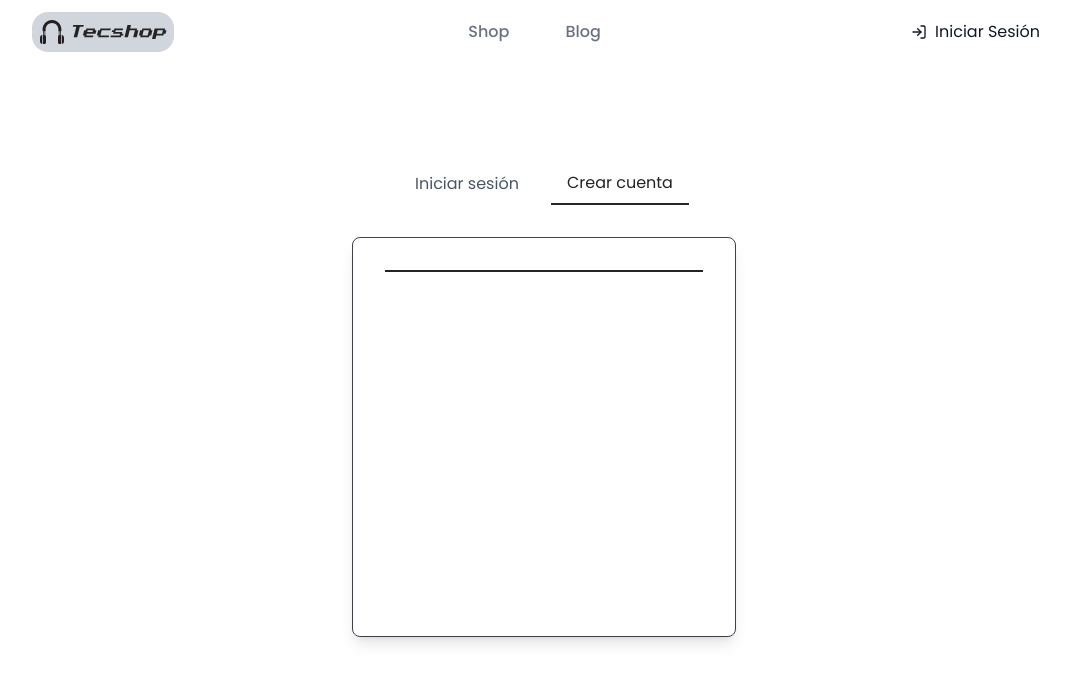
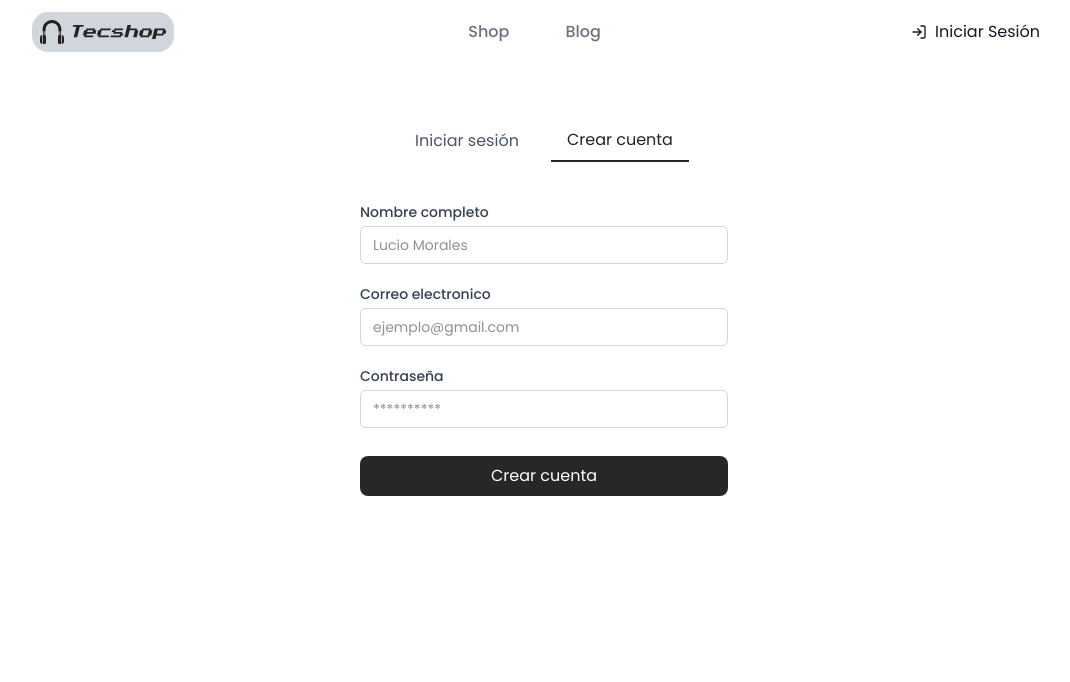
Before and after one commit to Lucio-Morales/tecshop-react, a React (Vite) app: page /auth in a window 1280 px wide. Both pictures are taken after a click on the button "Crear cuenta". Shown: the top 682 px of the page, without its empty margins (96-1166 px from the left). Built offline with nearby package versions, Linux system fonts and the light colour scheme.

Commit message:
forms done

```diff
--- a/src/features/auth/components/LoginForm.tsx
+++ b/src/features/auth/components/LoginForm.tsx
@@ -1,5 +1,15 @@
+import FormInput from './FormInput';
+
 const LoginForm = ({ onSubmit }) => {
-  return <div className="border ">login form</div>;
+  return (
+    <div className="flex flex-col gap-4">
+      <FormInput label="Correo electronico" name="email" type="text" placeholder="ejemplo@gmail.com" required />
+      <FormInput label="Contraseña" name="password" type="password" placeholder="**********" required />
+      <button className="mt-2 bg-zinc-800 text-white px-4 py-2 rounded-lg w-full hover:bg-zinc-900 cursor-pointer">
+        Iniciar sesión
+      </button>
+    </div>
+  );
 };
 
 export default LoginForm;
--- a/src/features/auth/components/RegisterForm.tsx
+++ b/src/features/auth/components/RegisterForm.tsx
@@ -1,9 +1,14 @@
-import { FormInput } from 'lucide-react';
+import FormInput from './FormInput';
 
 const RegisterForm = ({ onSubmit }) => {
   return (
-    <div className="border">
-      <div></div>
+    <div className="flex flex-col gap-5">
+      <FormInput label="Nombre completo" name="name" type="text" placeholder="Lucio Morales" required />
+      <FormInput label="Correo electronico" name="email" type="text" placeholder="ejemplo@gmail.com" required />
+      <FormInput label="Contraseña" name="password" type="password" placeholder="**********" required />
+      <button className="mt-2 bg-zinc-800 text-white px-4 py-2 w-full rounded-lg hover:bg-zinc-900 cursor-pointer">
+        Crear cuenta
+      </button>
     </div>
   );
 };
--- a/src/pages/AuthPage.tsx
+++ b/src/pages/AuthPage.tsx
@@ -15,7 +15,7 @@ const AuthPage = () => {
     // Lógica para enviar datos al backend
   };
   return (
-    <div className="  h-screen flex flex-col items-center justify-center">
+    <div className="h-screen flex flex-col items-center pt-30">
       {/* NAV BUTTONS */}
       <div className="flex gap-4 mb-8">
         <button
@@ -39,15 +39,15 @@ const AuthPage = () => {
       </div>
 
       {/* FORM CONTAINER */}
-      <div className="border border-zinc-700 rounded-lg p-8 w-full max-w-sm shadow-lg relative min-h-[400px]">
+      <div className="rounded-lg w-full max-w-sm shadow-lg relative ">
         {/* Usamos el posicionamiento absoluto en cada formulario. */}
         {isLogin && (
-          <div className="absolute inset-0 p-8">
+          <div className="absolute inset-0 p-2 ">
             <LoginForm onSubmit={handleLogin} />
           </div>
         )}
         {!isLogin && (
-          <div className="absolute inset-0 p-8">
+          <div className="absolute inset-0 p-2 ">
             <RegisterForm onSubmit={handleRegister} />
           </div>
         )}
```
